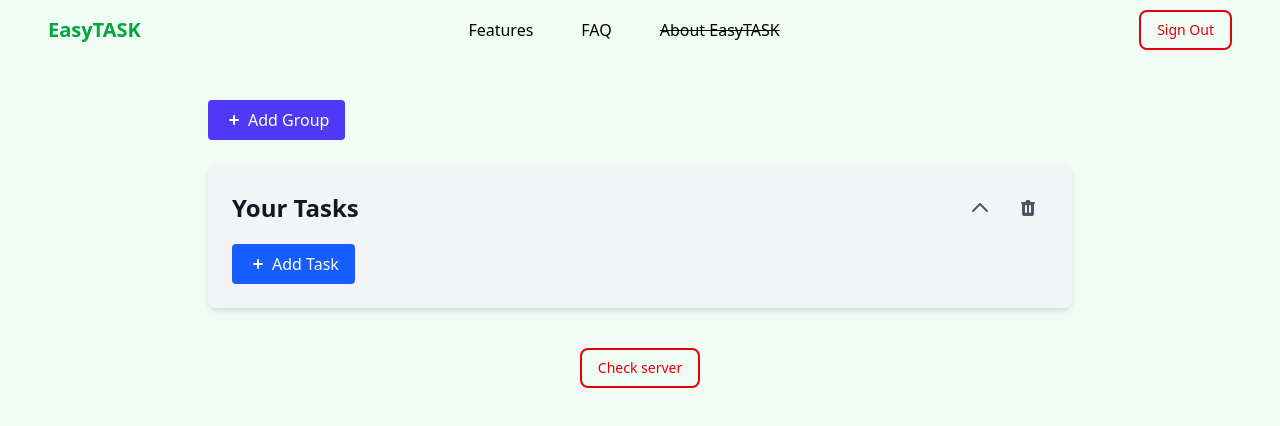
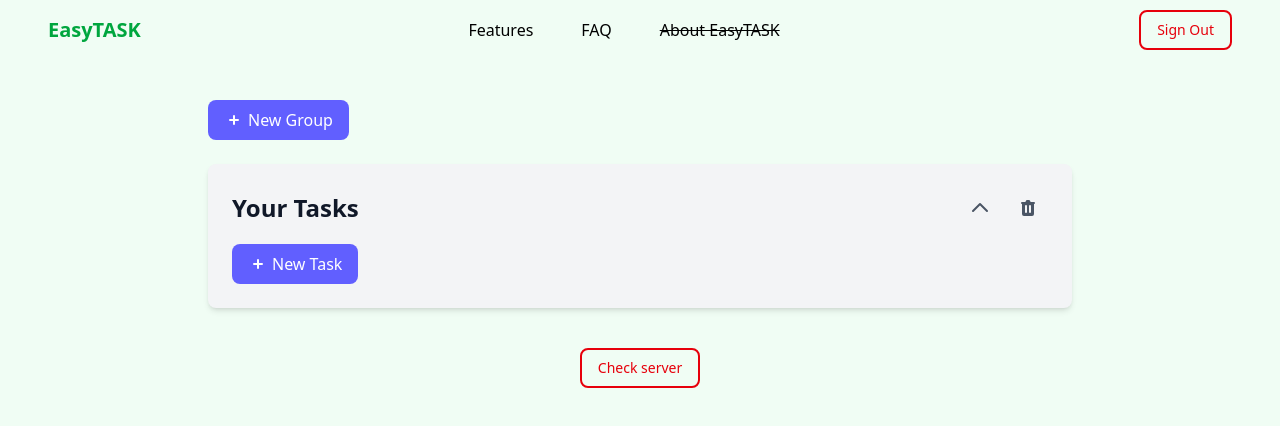
Before and after one commit to alkasadist/EasyTASK, a Vue app: page /tasks in a window 1280 px wide. Shown: the top 426 px of the page. Built offline with nearby package versions, Linux system fonts and the light colour scheme; sample sign-in values are in the browser's storage.

Commit message:
style improv

```diff
--- a/src/views/Tasks.vue
+++ b/src/views/Tasks.vue
@@ -4,30 +4,34 @@
       <div class="min-h-screen max-w-4xl mx-auto px-4 sm:py-10">
 
         <!-- Кнопка добавления новой группы -->
-        <button
-          @click="showAddGroupModal = true"
-          class="flex items-center mb-6 text-white px-4 py-2 rounded
-          bg-indigo-600 hover:bg-indigo-700">
+        <button v-if="!showAddGroupInput"
+          @click="showAddGroupInput = true"
+          class="flex items-center mb-6 text-white px-4 py-2 rounded-lg
+          bg-indigo-500 hover:bg-indigo-600">
           <svg xmlns="http://www.w3.org/2000/svg" class="h-5 w-5 mr-1" viewBox="0 0 20 20" fill="currentColor">
             <path fill-rule="evenodd" d="M10 5a1 1 0 011 1v3h3a1 1 0 110 2h-3v3a1 1 0 11-2 0v-3H6a1 1 0 110-2h3V6a1 1 0 011-1z" clip-rule="evenodd" />
           </svg>
-          Add Group
+          New Group
         </button>
 
-        <!-- Модальное окно для добавления группы -->
-        <div v-if="showAddGroupModal" class="fixed inset-0 bg-black bg-opacity-50 flex items-center justify-center">
-          <div class="bg-white p-6 rounded-lg max-w-sm w-full">
-            <h3 class="text-lg font-medium mb-4">New Task Group</h3>
-            <input
-              v-model="newGroupName"
-              type="text"
-              placeholder="Group name"
-              class="border p-2 w-full mb-4"
-              @keyup.enter="addNewGroup">
-            <div class="flex justify-end space-x-2">
-              <button @click="showAddGroupModal = false" class="px-4 py-2 border rounded">Cancel</button>
-              <button @click="addNewGroup" class="px-4 py-2 bg-indigo-500 text-white rounded">Add</button>
-            </div>
+        <!-- Инпут для добавления группы -->
+        <div v-if="showAddGroupInput" class="py-5 rounded-lg max-w-sm">
+          <input
+            v-model="newGroupName"
+            type="text"
+            placeholder="New group name"
+            class="border p-2 w-full mb-4 rounded-lg"
+            @keyup.enter="addNewGroup">
+          <div class="flex justify-end space-x-2">
+            <button @click="showAddGroupInput = false" class="rounded-lg px-3 py-1
+                text-gray-800 hover:text-red-600
+                bg-green-50
+                border-1 border-gray-800">
+              Cancel
+            </button>
+            <button @click="addNewGroup" class="px-4 py-2 bg-indigo-500 hover:bg-indigo-600 text-white rounded-lg">
+              Add
+            </button>
           </div>
         </div>
 
@@ -45,7 +49,7 @@
             <div class="flex space-x-2">
               <button
                 @click="toggleGroupVisibility(groupIndex)"
-                class="text-gray-600 p-2 rounded-md
+                class="text-gray-600 p-2 rounded-lg
                 hover:text-gray-700 hover:bg-gray-200 focus:outline-none"
                 :aria-expanded="!group.collapsed">
                 <svg xmlns="http://www.w3.org/2000/svg" class="h-6 w-6" fill="none" viewBox="0 0 24 24" stroke="currentColor">
@@ -55,7 +59,7 @@
               </button>
               <button
                 @click="removeGroup(groupIndex)"
-                class="text-gray-600 p-2 rounded-md
+                class="text-gray-600 p-2 rounded-lg
                 hover:text-red-600 hover:bg-gray-200 focus:outline-none"
                 title="Delete group">
                 <svg xmlns="http://www.w3.org/2000/svg" class="h-5 w-6" viewBox="0 0 20 20" fill="currentColor">
@@ -72,12 +76,12 @@
               <li
                 v-for="(task, index) in group.todos.notDone"
                 :key="'notdone-'+groupIndex+'-'+index"
-                class="flex justify-between items-center bg-white text-gray-800 p-4 rounded shadow">
+                class="flex justify-between items-center bg-white text-gray-800 p-4 rounded-lg shadow">
                 <span>{{ task }}</span>
                 <div class="flex space-x-2">
                   <button
                     @click="markAsDone(groupIndex, index)"
-                    class="p-2 rounded-md text-green-600 hover:bg-green-100"
+                    class="p-2 rounded-lg text-green-600 hover:bg-green-100"
                     title="Mark as done">
                     <svg xmlns="http://www.w3.org/2000/svg" class="h-6 w-6" viewBox="0 0 20 20" fill="currentColor">
                       <path fill-rule="evenodd" d="M16.707 5.293a1 1 0 010 1.414l-8 8a1 1 0 01-1.414 0l-4-4a1 1 0 011.414-1.414L8 12.586l7.293-7.293a1 1 0 011.414 0z" clip-rule="evenodd" />
@@ -89,24 +93,24 @@
               <!-- Кнопка добавления задачи -->
               <button
                 @click="addTask(groupIndex)"
-                class="flex items-center text-white px-4 py-2 rounded
-                bg-blue-600 hover:bg-blue-700 mt-4">
+                class="flex items-center text-white px-4 py-2 rounded-lg
+                bg-indigo-500 hover:bg-indigo-600 mt-4">
                 <svg xmlns="http://www.w3.org/2000/svg" class="h-5 w-5 mr-1" viewBox="0 0 20 20" fill="currentColor">
                   <path fill-rule="evenodd" d="M10 5a1 1 0 011 1v3h3a1 1 0 110 2h-3v3a1 1 0 11-2 0v-3H6a1 1 0 110-2h3V6a1 1 0 011-1z" clip-rule="evenodd" />
                 </svg>
-                Add Task
+                New Task
               </button>
 
               <!-- Выполненные задачи -->
               <li
                 v-for="(task, index) in group.todos.done"
                 :key="'done-'+groupIndex+'-'+index"
-                class="flex justify-between items-center bg-white p-4 rounded shadow">
+                class="flex justify-between items-center bg-white p-4 rounded-lg shadow">
                 <span class="line-through text-gray-400">{{ task }}</span>
                 <div class="flex space-x-2">
                   <button
                     @click="restoreTask(groupIndex, index)"
-                    class="p-2 rounded-md text-blue-600 hover:bg-blue-100"
+                    class="p-2 rounded-lg text-blue-600 hover:bg-blue-100"
                     title="Restore task">
                     <svg xmlns="http://www.w3.org/2000/svg" class="h-5 w-6" viewBox="0 0 20 20" fill="currentColor">
                       <path fill-rule="evenodd" d="M7.707 3.293a1 1 0 010 1.414L5.414 7H11a7 7 0 017 7v2a1 1 0 11-2 0v-2a5 5 0 00-5-5H5.414l2.293 2.293a1 1 0 11-1.414 1.414l-4-4a1 1 0 010-1.414l4-4a1 1 0 011.414 0z" clip-rule="evenodd" />
@@ -114,7 +118,7 @@
                   </button>
                   <button
                     @click="deleteTask(groupIndex, index)"
-                    class="p-2 rounded-md text-red-600 hover:bg-red-100"
+                    class="p-2 rounded-lg text-red-600 hover:bg-red-100"
                     title="Delete task">
                     <svg xmlns="http://www.w3.org/2000/svg" class="h-5 w-5" viewBox="0 0 20 20" fill="currentColor">
                       <path fill-rule="evenodd" d="M9 2a1 1 0 00-.894.553L7.382 4H4a1 1 0 000 2v10a2 2 0 002 2h8a2 2 0 002-2V6a1 1 0 100-2h-3.382l-.724-1.447A1 1 0 0011 2H9zM7 8a1 1 0 012 0v6a1 1 0 11-2 0V8zm5-1a1 1 0 00-1 1v6a1 1 0 102 0V8a1 1 0 00-1-1z" clip-rule="evenodd" />
@@ -151,7 +155,7 @@ export default {
     return {
       currentUser: null,
       taskGroups: [],
-      showAddGroupModal: false,
+      showAddGroupInput: false,
       newGroupName: '',
       taskTitle: '',
       taskDescription: '',
@@ -207,16 +211,14 @@ export default {
           todos: { notDone: [], done: [] }
         });
         this.saveTaskGroups();
-        this.showAddGroupModal = false;
+        this.showAddGroupInput = false;
         this.newGroupName = '';
       }
     },
 
     removeGroup(index) {
-      if (confirm('Are you sure you want to delete this group?')) {
         this.taskGroups.splice(index, 1);
         this.saveTaskGroups();
-      }
     },
 
     toggleGroupVisibility(index) {
```
